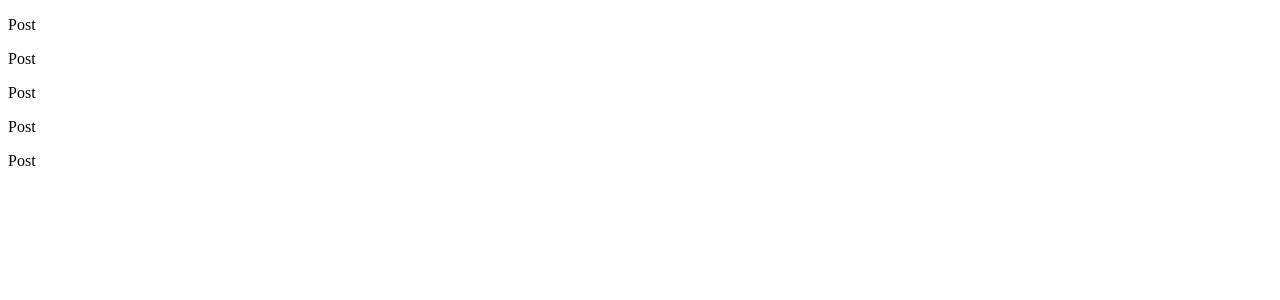
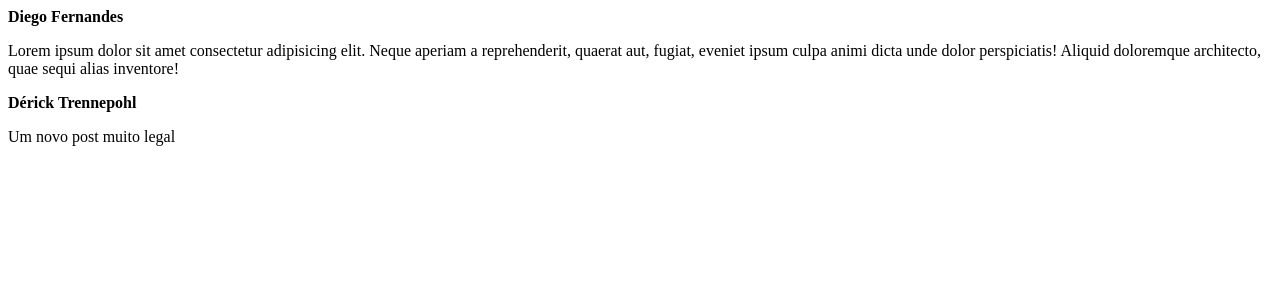
Before and after one commit to 6derick6/Ignite-Feed, a React (Vite) app: page / in a window 1280 px wide. Shown: the top 300 px of the page. Built offline with nearby package versions, Linux system fonts and the light colour scheme.

Commit message:
Propriedades

```diff
--- a/src/App.jsx
+++ b/src/App.jsx
@@ -3,11 +3,14 @@ import { Post } from './Post'
 export function App() {
   return (
     <div>
-      <Post />
-      <Post />
-      <Post />
-      <Post />
-      <Post />
+      <Post
+        author="Diego Fernandes"
+        content="Lorem ipsum dolor sit amet consectetur adipisicing elit. Neque aperiam a reprehenderit, quaerat aut, fugiat, eveniet ipsum culpa animi dicta unde dolor perspiciatis! Aliquid doloremque architecto, quae sequi alias inventore!"
+      />
+      <Post
+        author="Dérick Trennepohl"
+        content="Um novo post muito legal"
+      />
     </div>
   )
 }
--- a/src/Post.jsx
+++ b/src/Post.jsx
@@ -1,5 +1,12 @@
-export function Post() {
-    return <p>Post</p>
+export function Post(props) {
+    return (
+        <div>
+            <strong>{props.author}</strong>
+            <p>{props.content}</p>
+        </div>
+
+
+    )
 }
 
 //export default Post;
```
